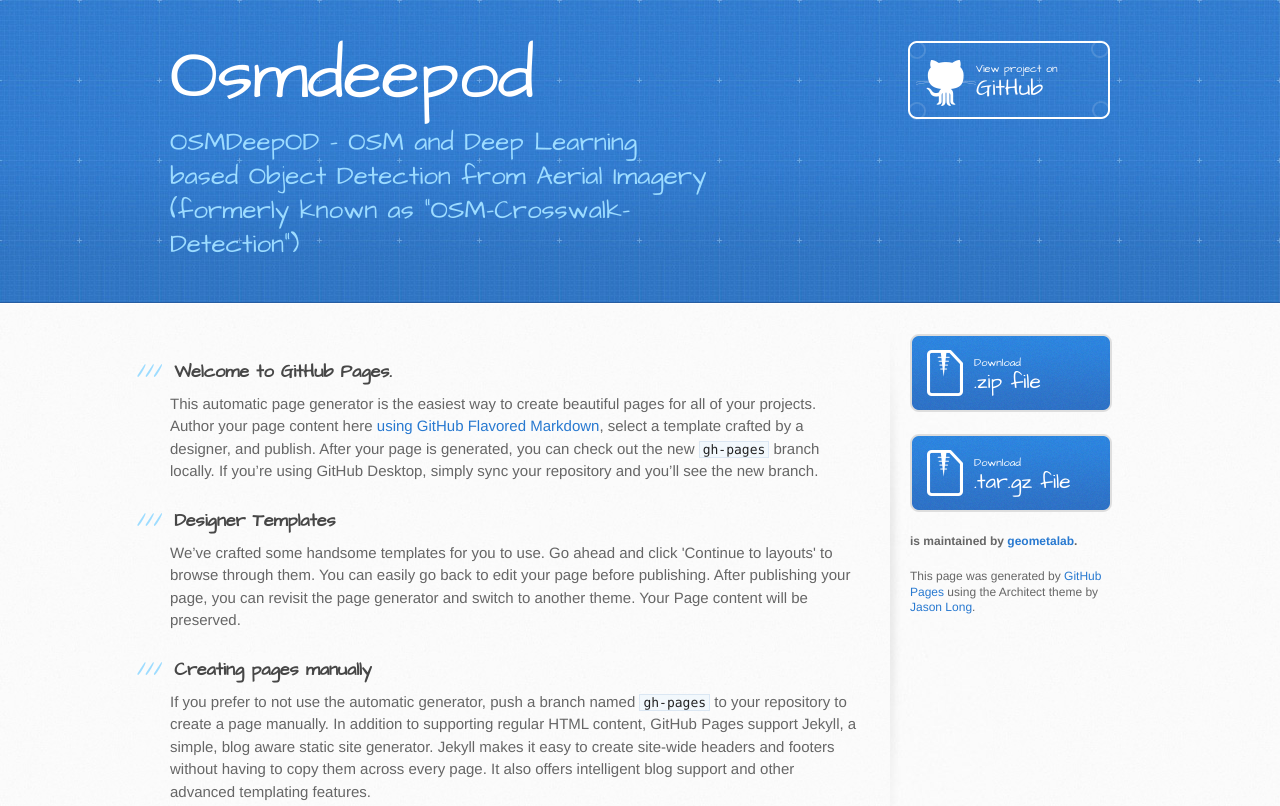
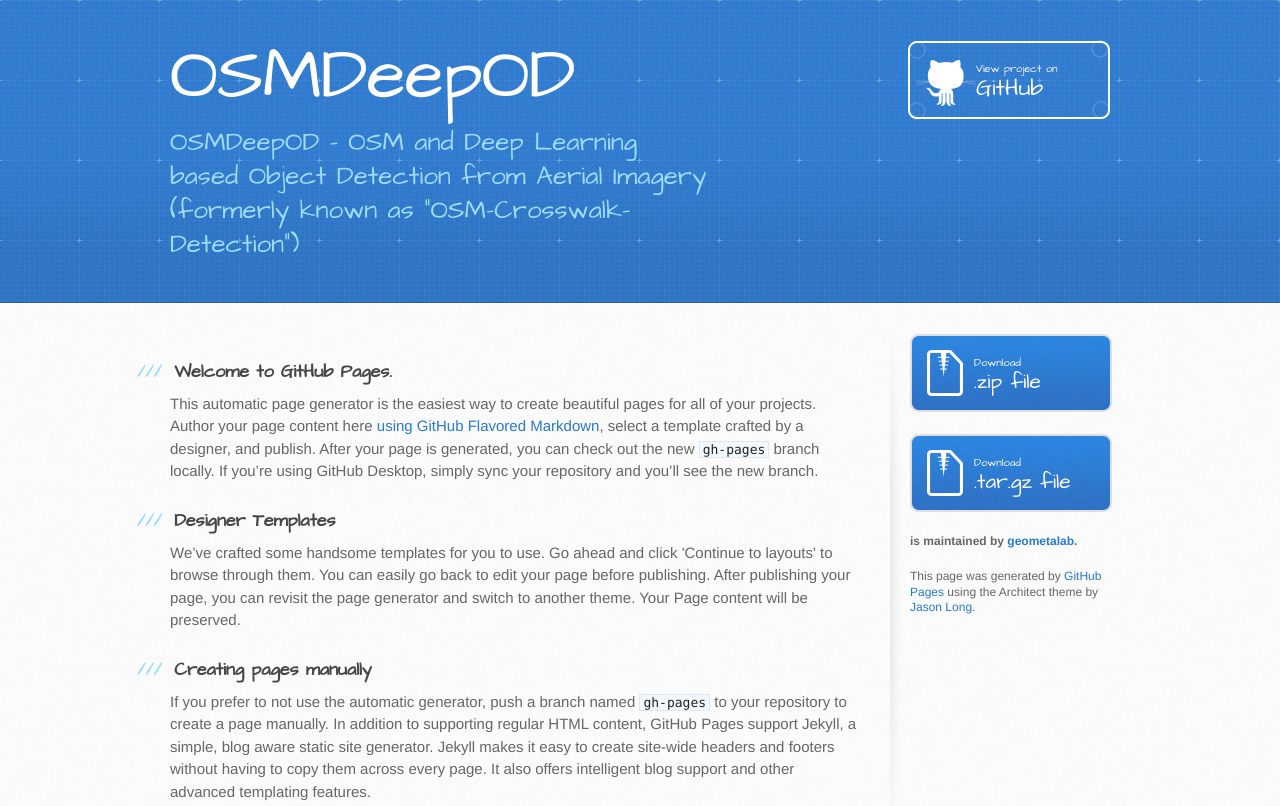
Before and after one commit to geometalab/OSMDeepOD, a plain HTML site: page index.html in a window 1280 px wide. Shown: the top 806 px of the page. Drawn offline with Linux system fonts and the light colour scheme.

Commit message:
changed title

```diff
--- a/index.html
+++ b/index.html
@@ -13,13 +13,13 @@
     <script src="//html5shiv.googlecode.com/svn/trunk/html5.js"></script>
     <![endif]-->
 
-    <title>Osmdeepod by geometalab</title>
+    <title>OSMDeepOD</title>
   </head>
 
   <body>
     <header>
       <div class="inner">
-        <h1>Osmdeepod</h1>
+        <h1>OSMDeepOD</h1>
         <h2>OSMDeepOD - OSM and Deep Learning based Object Detection from Aerial Imagery (formerly known as &quot;OSM-Crosswalk-Detection&quot;)</h2>
         <a href="https://github.com/geometalab/OSMDeepOD" class="button"><small>View project on</small> GitHub</a>
       </div>
```
